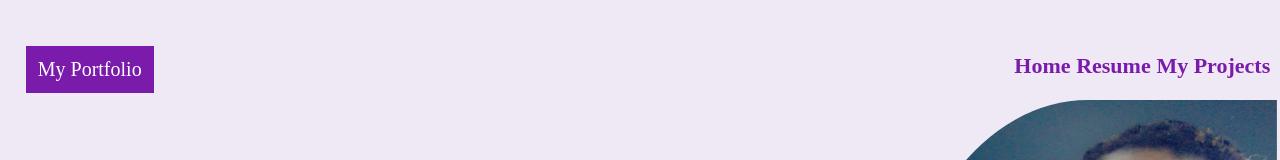
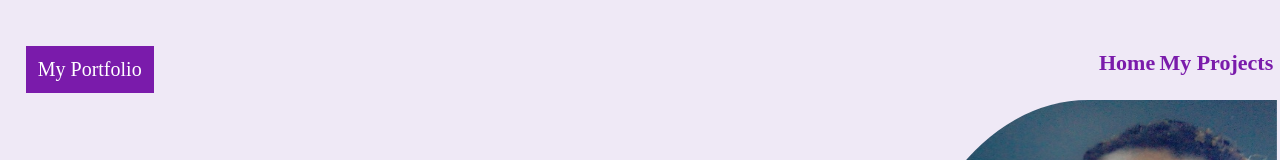
Before and after one commit to MariaLerato/MariaFenyane-Portfolio, a plain HTML site: page index.html in a window 1280 px wide. Shown: the top 160 px of the page. Drawn offline with Linux system fonts and the light colour scheme.

Commit message:
Update index.html

```diff
--- a/index.html
+++ b/index.html
@@ -26,8 +26,7 @@
             <h3>My Portfolio</h3>
             <div class="links">
                 <ul>
-                   <a href="home">Home   </a>
-                  <a href="About.html">Resume </a>
+                    <a href="home">Home   </a>
                   <a href="#projects">  My Projects</a>
                 </ul>
             </div>
```
